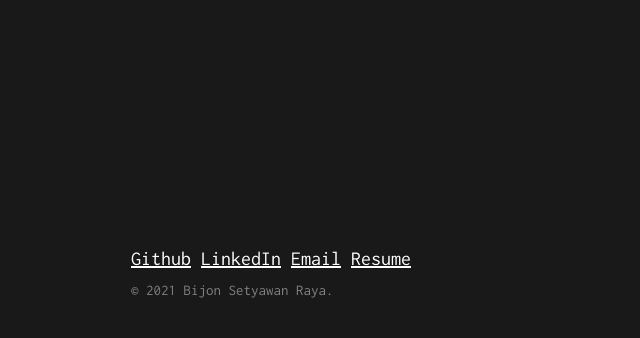
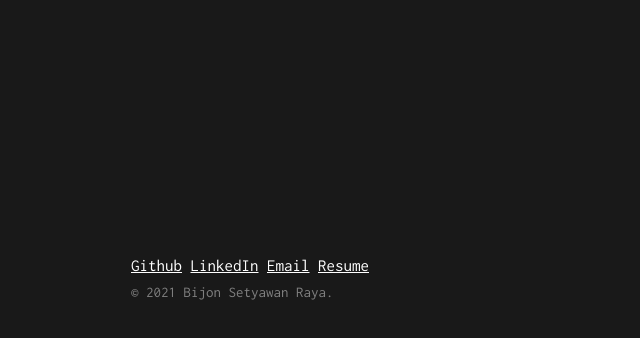
Before and after one commit to bsraya/bsraya.com, a Gatsby site: page / in a window 1280 px wide. Shown: the part 456-794 px from the top of the page, without its empty margins (125-765 px from the left). Built offline with nearby package versions, Linux system fonts and the light colour scheme; Gatsby itself is replaced by a stand-in of ours; some packages are replaced by stand-ins of ours.

Commit message:
footer font size changed

```diff
--- a/src/components/footer.js
+++ b/src/components/footer.js
@@ -17,7 +17,8 @@ export default function Footer() {
     const styles = {
         footer: {
             margin: `0`,
-            padding: `0`
+            padding: `0`,
+            fontSize: `0.85rem`
         },
         container: {
             margin: `2rem 0 0 0`,
@@ -48,7 +49,7 @@ function Links({email, link}) {
     return (
         <div>
             <Link
-                href="https://github.com/nathansetyawan96"
+                url="https://www.github.com/nathansetyawan96/"
                 name="Github"
             />
             &nbsp;
--- a/src/styles/global.css
+++ b/src/styles/global.css
@@ -15,7 +15,7 @@
 html {
   box-sizing: border-box;
   background: rgb(25, 25, 25);
-  text-size-adjust: 100%;
+  scroll-behavior: smooth;
   line-height: 1.5;
   height: 100%;
 }
@@ -89,7 +89,7 @@ figcaption::before {
   content: 'figure: ';
 }
 
-.inlineMath{
+.inlineMath {
   font-size: 0.8rem;
 }
 
```
